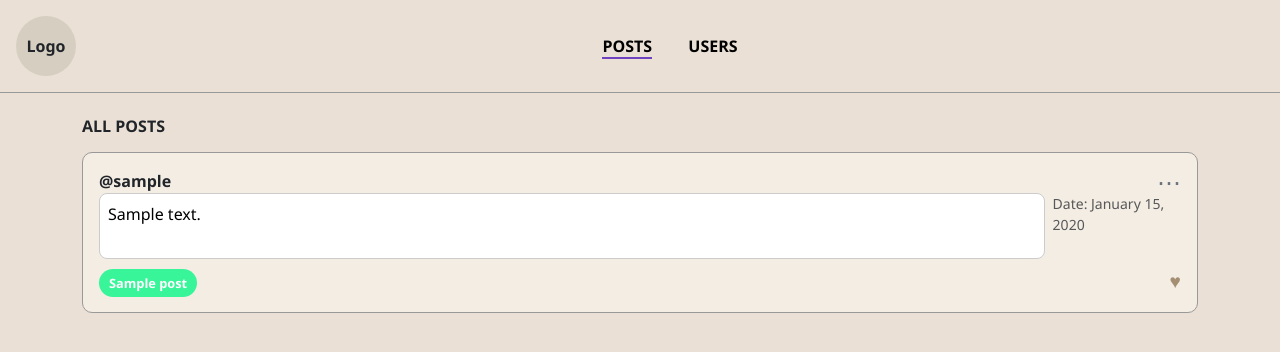
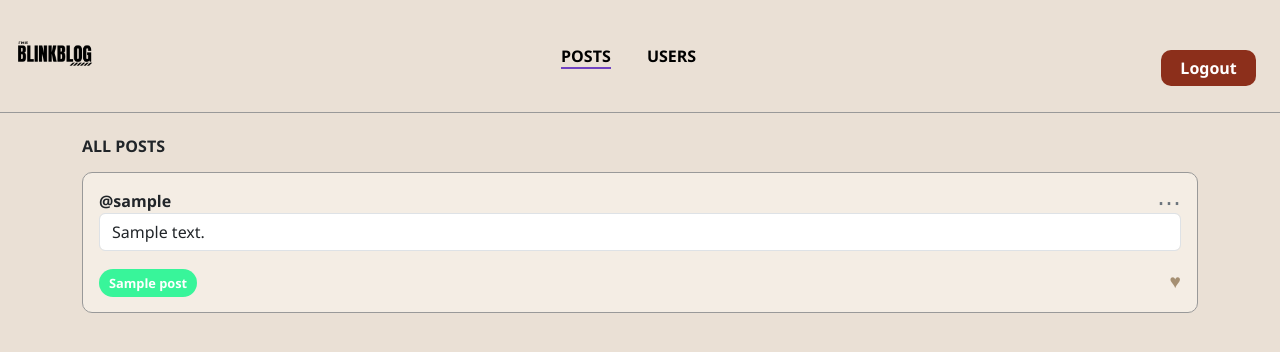
Before and after one commit to kenxsantos/SIABlog, a CodeIgniter app: the page made by application/views/admin/dashboard.php in a window 1280 px wide. Shown: the top 352 px of the page. Run offline with CodeIgniter, Linux system fonts and the light colour scheme; tables that the repository leaves empty or names only in its code hold one stand-in row (values such as "Sample post"); the template is opened without the code that fills it: most values are stand-ins (such as "Sample title", 1, 10 or a date in 2020).

Commit message:
Enhance admin dashboard and user profile pages; add logo styling, cancel buttons, and improve layout

```diff
--- a/application/views/admin/dashboard.php
+++ b/application/views/admin/dashboard.php
@@ -115,6 +115,22 @@
         resize: none;
         background: #fff;
     }
+    .logo-img {
+            width: 80px;
+            height: 80px;
+            object-fit: cover;
+            border-radius: 50%;
+
+        }
+        .btn-cancel {
+        background-color: #8c2f1b;
+        color: white;
+        font-weight: bold;
+        padding: 0.4rem 1.2rem;
+        border: none;
+        border-radius:10px;
+        margin-right: 0.5rem;
+    }
     </style>
 </head>
 
@@ -122,12 +138,18 @@
 
     <!-- Navbar -->
     <div class="nav-bar">
-        <div class="logo">Logo</div>
+    <img src="<?= base_url('assets/image/logo.png') ?>" alt="Logo" class="logo-img">
         <div>
             <a href="#" class="active">POSTS</a>
             <a href="<?= base_url('index.php/admin/users') ?>">USERS</a>
         </div>
-        <div><i class=" bi bi-person-circle fs-4"></i>
+        <div>
+
+        <form method="post" action="<?= base_url('index.php/auth/logout') ?>" class="text-center mt-4">
+        <button  type="submit" class="btn-cancel"
+        onclick="window.location.href='<?= base_url('index.php/admin/dashboard') ?>'">Logout</button>
+            </form>
+
         </div>
     </div>
 
@@ -160,8 +182,8 @@
             </div>
 
             <div class="d-flex justify-content-between mb-2">
-                <textarea readonly><?= htmlspecialchars($post['content']) ?></textarea>
-                <small class="text-muted ms-2">Date: <?= date('F j, Y', strtotime($post['created_at'])) ?></small>
+            <p class="form-control mb-2"><?= htmlspecialchars($post['content']) ?></p>
+
             </div>
 
             <div class="d-flex justify-content-between align-items-center">
```
Also changed, not shown: application/views/admin/update_profile.php (renamed from application/views/admin/edit_profile.php, +4 -3 lines), application/views/admin/users.php (+27 -4 lines), application/views/auth/admin_login.php (+11 -2 lines).
